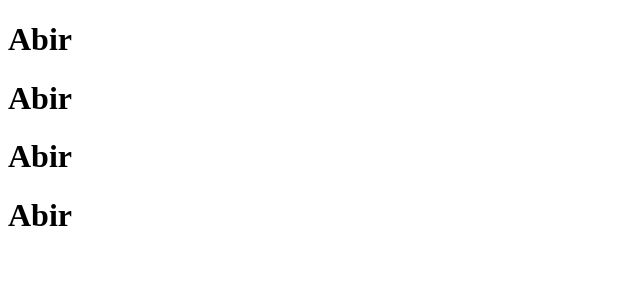
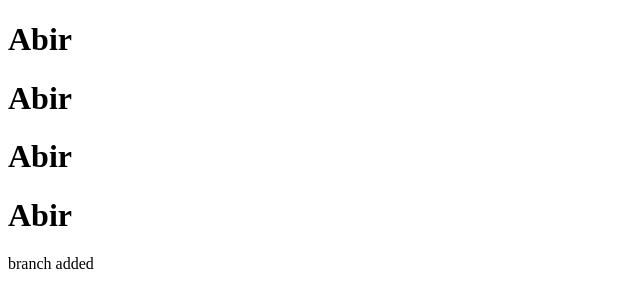
Before and after one commit to Abirhossain2084/TestBranching, a plain HTML site: page index.html in a window 1280 px wide. Shown: the whole page, without its empty margins (0-640 px from the left). Drawn offline with Linux system fonts and the light colour scheme.

Commit message:
change stage

```diff
--- a/index.html
+++ b/index.html
@@ -10,5 +10,8 @@
     <h1>Abir</h1>
     <h1>Abir</h1>
     <h1>Abir</h1>
+
+
+    <p>branch added</p>
 </body>
 </html>
```
